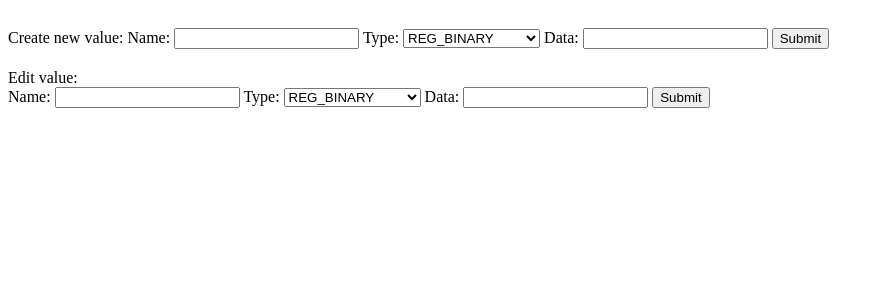
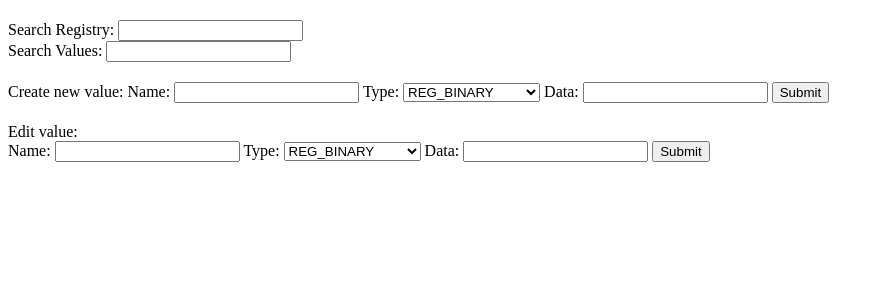
Before and after one commit to Lucian292/Browser-RegEdit, a Flask app: page / in a window 1280 px wide. Shown: the top 300 px of the page, without its empty margins (0-884 px from the left). Run offline with Flask 3, Linux system fonts and the light colour scheme.

Commit message:
search pentru registru si pentru valoare

```diff
--- a/app/routes.py
+++ b/app/routes.py
@@ -199,3 +199,15 @@ def delete_value(value_id):
         return jsonify({'message': 'Value deleted successfully', 'keyId': value_to_delete.key_id}), 200
     except Exception as e:
         return jsonify({'message': f'Error: {str(e)}'}), 500
+
+@app.route('/get_all_values', methods=['GET'])
+def get_all_values():
+    values = Values.query.all()
+    values_data = [{
+        'name': value.value_name,
+        'type': value.value_type,
+        'data': value.value_data,
+        'valueId': value.value_id,
+        'keyId': value.key_id
+    } for value in values]
+    return jsonify(values_data)
--- a/app/templates/index.html
+++ b/app/templates/index.html
@@ -261,7 +261,62 @@
     }
 }
 
+    function searchRegistry() {
+        var searchInput = document.getElementById('search-input').value.toLowerCase();
+        var treeNodes = document.querySelectorAll('[data-key-id]');
+        var valuesContainer = document.getElementById('values-container');
+
+        treeNodes.forEach(function(node) {
+            var nodeName = node.textContent.toLowerCase();
+            var displayStyle = nodeName.includes(searchInput) ? 'block' : 'none';
+            node.style.display = displayStyle;
+        });
+
+        // Afisează sau ascunde lista de valori în funcție de rezultatul căutării
+        var displayValues = searchInput === '' ? 'none' : 'block';
+        valuesContainer.style.display = displayValues;
+
+        // Dacă căutarea este goală, reafișează toate nodurile
+        if (searchInput === '') {
+            treeNodes.forEach(function(node) {
+                node.style.display = 'block';
+            });
+        }
+    }
+
+    function searchValues() {
+        var searchValuesInput = document.getElementById('search-values-input').value.toLowerCase();
+        var valuesContainer = document.getElementById('values-container');
+
+        // Verifică dacă bara de căutare a valorilor este goală
+        if (searchValuesInput.trim() === '') {
+            // Dacă este goală, curăță containerul de valori și ascunde formularul de editare
+            valuesContainer.innerHTML = '';
+            document.getElementById('edit-form').style.display = 'none';
+            return;
+        }
+
+        // Dacă nu este goală, folosește AJAX pentru a obține toate valorile
+        fetch('/get_all_values')
+            .then(response => response.json())
+            .then(data => {
+                var values = data.filter(value => value.name.toLowerCase().includes(searchValuesInput));
+                displayValues(valuesContainer.getAttribute('data-key-id'), values);
+            });
+    }
+
 </script>
+
+<div style="margin-top: 20px;">
+    <label for="search-input">Search Registry:</label>
+    <input type="text" id="search-input" oninput="searchRegistry()">
+</div>
+
+<div>
+    <!-- Bara de căutare pentru valori -->
+    <label for="search-values-input">Search Values:</label>
+    <input type="text" id="search-values-input" oninput="searchValues()">
+</div>
 
 <!-- Partea dreaptă: Valorile asociate nodului selectat și formularul pentru crearea și editarea valorilor -->
 <div style="float: left; width: 70%;">
```
